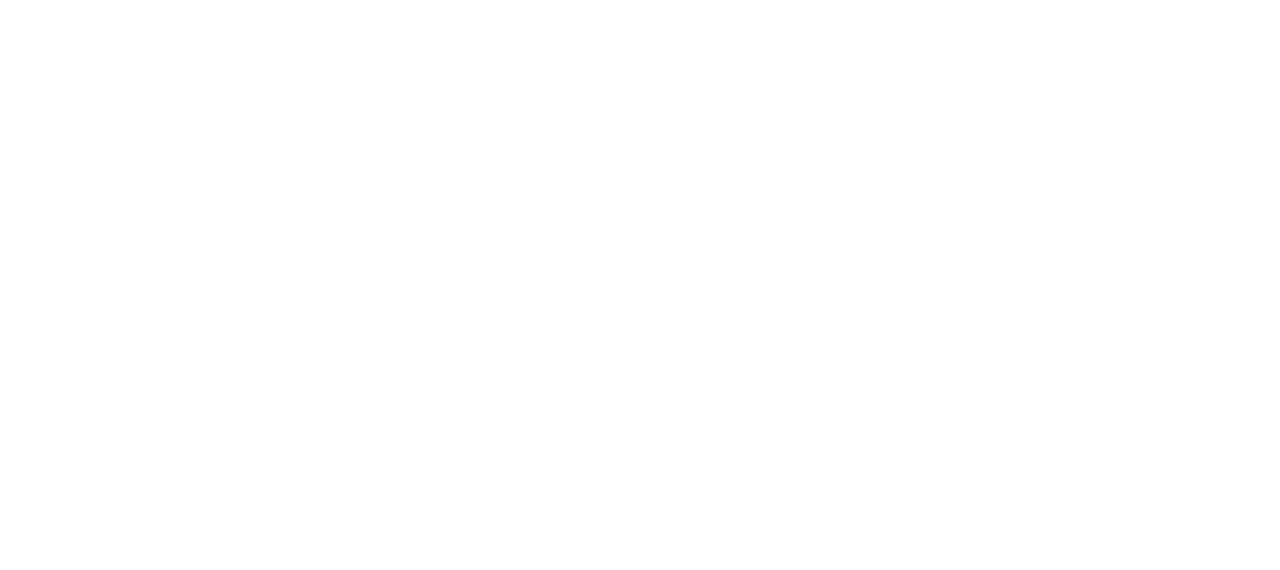
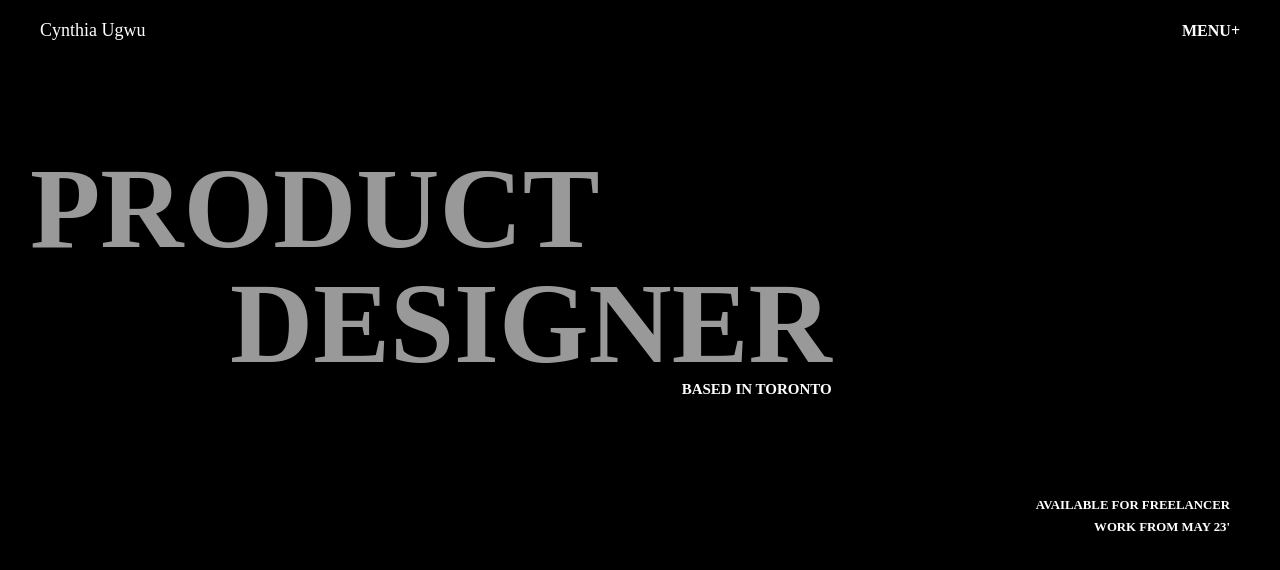
Before and after one commit to Kasfia-Mostafa/Cynthia-Ugwu, a plain HTML site: page index.html in a window 1280 px wide. Drawn offline with Linux system fonts and the light colour scheme.

Commit message:
navbar and header part

```diff
--- a/index.html
+++ b/index.html
@@ -4,8 +4,27 @@
   <meta charset="UTF-8">
   <meta name="viewport" content="width=device-width, initial-scale=1.0">
   <title>Cynthia-Ugwu</title>
+  <link rel="stylesheet" href="style/style.css">
 </head>
 <body>
-
+  <div id="main">
+    <div id="hero">
+      <div id="nav">
+        <a href="#">Cynthia Ugwu</a>
+        <h4>MENU+</4>
+      </div>
+      <div id="heading">
+        <h1>Product</h1>
+        <div class="block-text">
+          <h1 id="second-h1">Designer</h1>
+          <h5>Based in toronto</h5>
+        </div>
+        <div id="small-heading">
+            <h5>available for freelancer</h5>
+            <h5>work from may 23'</h5>
+        </div>
+      </div>
+    </div>
+  </div>
 </body>
 </html>
--- /dev/null
+++ b/style/style.css
@@ -0,0 +1,61 @@
+* {
+  margin: 0;
+  padding: 0;
+  font-family: 'General Sans';
+  box-sizing: border-box;
+}
+html, body {
+  width: 100%;
+}
+#hero{
+  color: white;
+  width: 100%;
+  height: 100vh;
+  background-color: black;
+}
+#nav{
+  display: flex;
+  align-items: center;
+  justify-content: space-between;
+  width: 100%;
+  padding: 20px 40px;
+  color: white;
+}
+#nav a{
+  color: white;
+  text-decoration: none;
+  font-size: 18px;
+}
+#heading{
+  margin-top: 90px;
+}
+#heading h1 {
+  margin-left: 30px;
+  opacity: .6;
+  line-height: 1;
+  font-family: "General Sans Medium" ;
+  font-size: 9vw;
+  text-transform: uppercase;
+  font-weight: 900;
+}
+#heading #second-h1{
+  margin-left: 230px;
+}
+.block-text{
+  width: fit-content;
+}
+.block-text h5 {
+  font-size: 15px;
+  text-transform: uppercase;
+  text-align: right;
+}
+#small-heading {
+  margin-top: 100px;
+  padding-right: 50px;
+}
+#small-heading h5{
+  text-transform: uppercase;
+  margin-top: .5vw;
+  font-size: 1vw;
+  text-align: right;
+}
```
Also changed, not shown: GeneralSans-Medium.otf (added), GeneralSans-Regular.otf (added).
